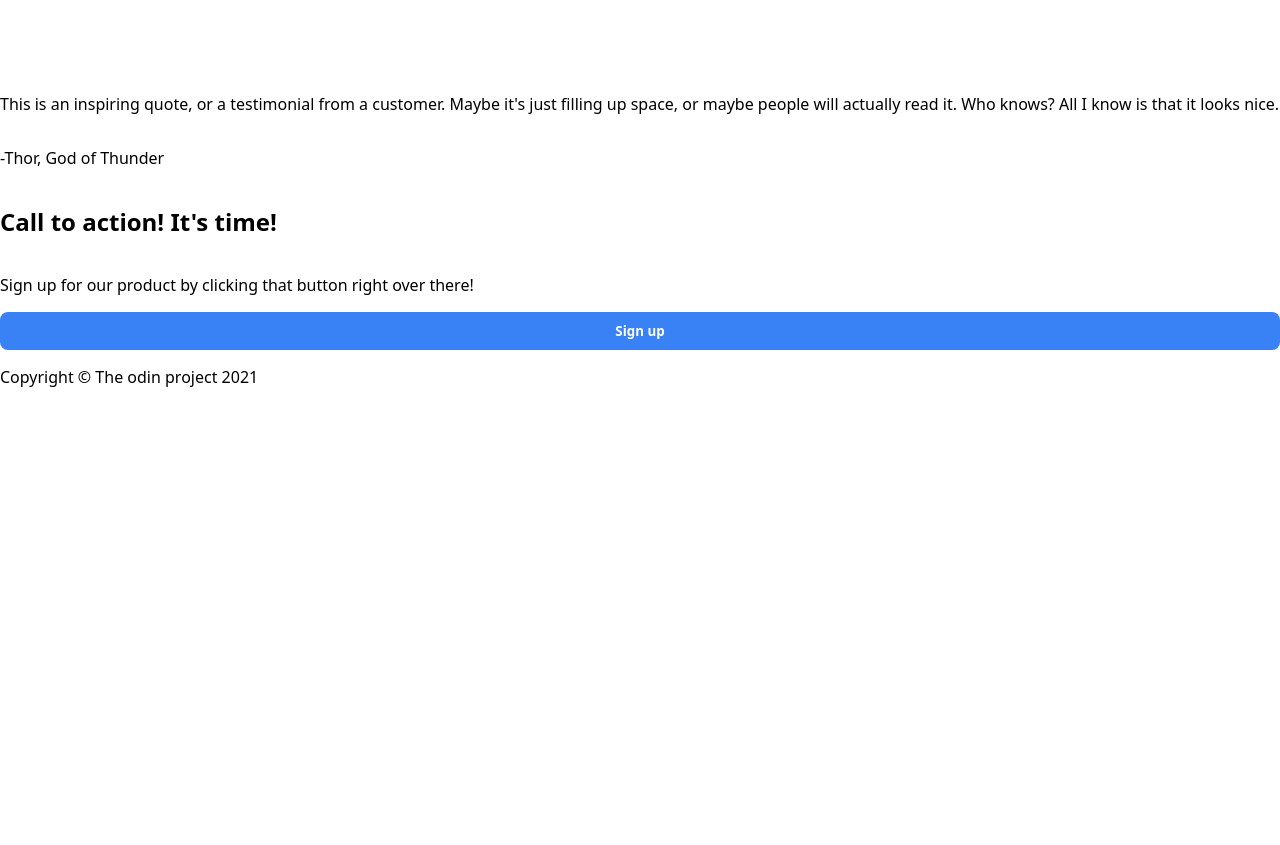
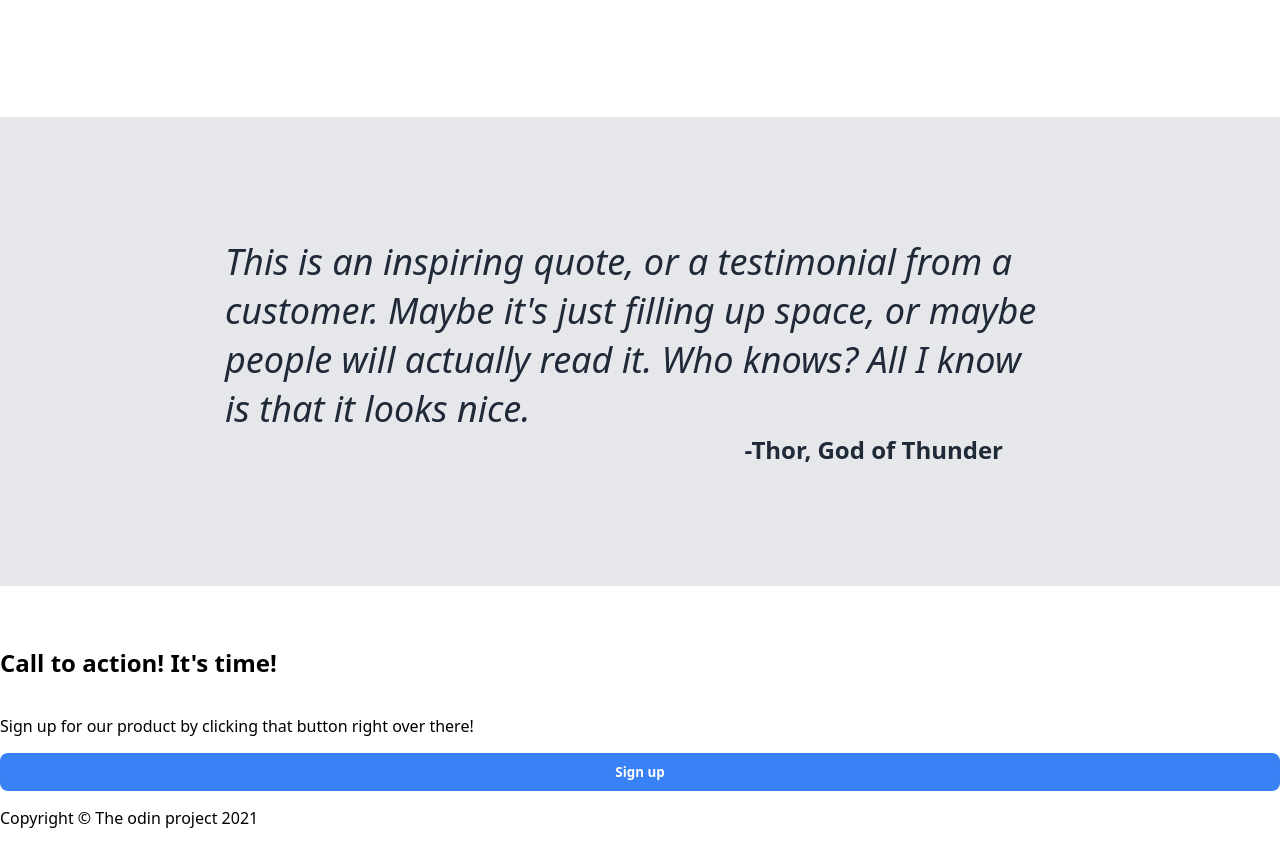
Before and after one commit to AusDoski/Landing-page, a plain HTML site: page index.html in a window 1280 px wide. Shown: the part 1061-1906 px from the top of the page. Before the commit the page ends 1465 px from the top, so only its background shows below. Drawn offline with Linux system fonts and the light colour scheme.

Commit message:
did third section

```diff
--- a/index.html
+++ b/index.html
@@ -48,9 +48,15 @@
         </div>
     </div>
 
-    <p>This is an inspiring quote, or a testimonial from a customer. Maybe it's just filling up space, or maybe people will actually read it.
-        Who knows? All I know is that it looks nice.</p>
-    <p>-Thor, God of Thunder</p>
+    <!--third portion-->
+    <div class="third_portion">
+        <div class="quote">
+            <p>This is an inspiring quote, or a testimonial from a customer. Maybe it's just filling up space, or maybe people will actually read it.
+            Who knows? All I know is that it looks nice.</p>
+            <p class="author">-Thor, God of Thunder</p>
+        </div>
+    </div>
+
     <h2>Call to action! It's time!</h2>
     <P>Sign up for our product by clicking that button right over there!</P>
     <button type="button">Sign up</button>
--- a/styles.css
+++ b/styles.css
@@ -116,3 +116,32 @@ button {
     border: 4px solid #3882F6;
     border-radius: 10px;
 }
+
+/*third portion*/
+.third_portion {
+    display: flex;
+    flex-direction: column;
+    align-items: center;
+    background-color: #e5e7eb;
+    font-size: 36px;
+    font-style: italic;
+    color: #1f2937;
+    margin: 40px 0;
+}
+
+.quote {
+    width: 830px;
+    margin: 120px 0;
+}
+
+.quote p {
+    margin: 0;
+}
+.quote .author {
+    display: flex;
+    font-style: normal;
+    font-size: 24px;
+    font-weight: bold;
+    justify-content: flex-end;
+    margin-right: 52px;
+}
```
